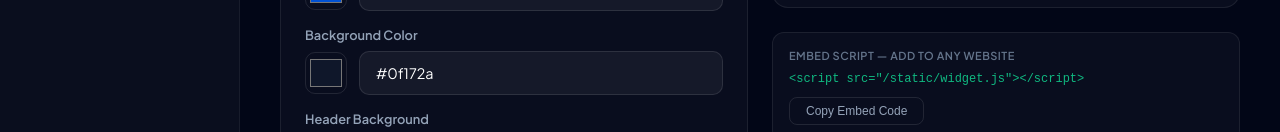
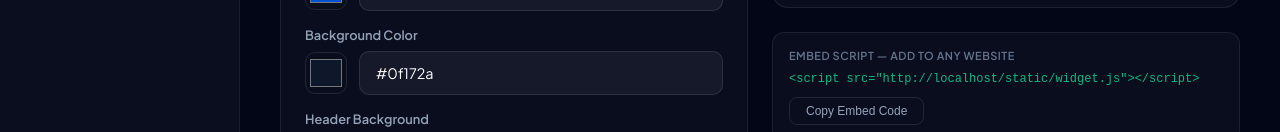
Before and after one commit to Bhushan2700/callingagent, a React (Vite) app in the folder frontend/: page /admin/widget in a window 1280 px wide. Shown: the part 668-800 px from the top of the page. Built offline with nearby package versions, Linux system fonts and the light colour scheme; no server answers.

Commit message:
fix: widget embed — auto-detect API_BASE from script URL, absolute embed code

```diff
--- a/frontend/src/pages/WidgetConfigPage.jsx
+++ b/frontend/src/pages/WidgetConfigPage.jsx
@@ -39,6 +39,7 @@ export default function WidgetConfigPage() {
   };
 
   const embedCode = () => {
+    const baseUrl = window.location.origin;
     const configLines = [];
     for (const [key, val] of Object.entries(config)) {
       if (val === DEFAULTS[key]) continue;
@@ -53,9 +54,9 @@ export default function WidgetConfigPage() {
     const tag = '<' + 'script';
     const close = '<' + '/script>';
     if (configLines.length) {
-      return `${tag}>\nwindow.LoggixWidget = {\n${configLines.join(',\n')}\n};\n${close}\n${tag} src="/static/widget.js">${close}`;
+      return `${tag}>\nwindow.LoggixWidget = {\n${configLines.join(',\n')}\n};\n${close}\n${tag} src="${baseUrl}/static/widget.js">${close}`;
     }
-    return `${tag} src="/static/widget.js">${close}`;
+    return `${tag} src="${baseUrl}/static/widget.js">${close}`;
   };
 
   const copyEmbed = () => {
--- a/frontend/src/pages/WidgetDemoPage.jsx
+++ b/frontend/src/pages/WidgetDemoPage.jsx
@@ -27,16 +27,7 @@ export default function WidgetDemoPage() {
     return () => { document.body.removeChild(script); };
   }, []);
 
-  const embedCode = `<script>
-window.LoggixWidget = {
-  title: "Loggix AI Support",
-  greeting: "Hi! I'm the Loggix AI assistant. How can I help you today?",
-  primaryColor: "#0061FF",
-  vapiKey: "a15e4ada-0005-4628-9ec0-d4761e080cb4",
-  vapiAssistant: "cdc4601d-364c-4d0a-a515-d4d39feb9fa6"
-};
-<\/script>
-<script src="/static/widget.js"><\/script>`;
+  const embedCode = `<script src="${window.location.origin}/static/widget.js"><\/script>`;
 
   const copyEmbed = () => {
     navigator.clipboard.writeText(embedCode);
```
Also changed, not shown: 1 other file (tests, documents, lock files or other folders).
